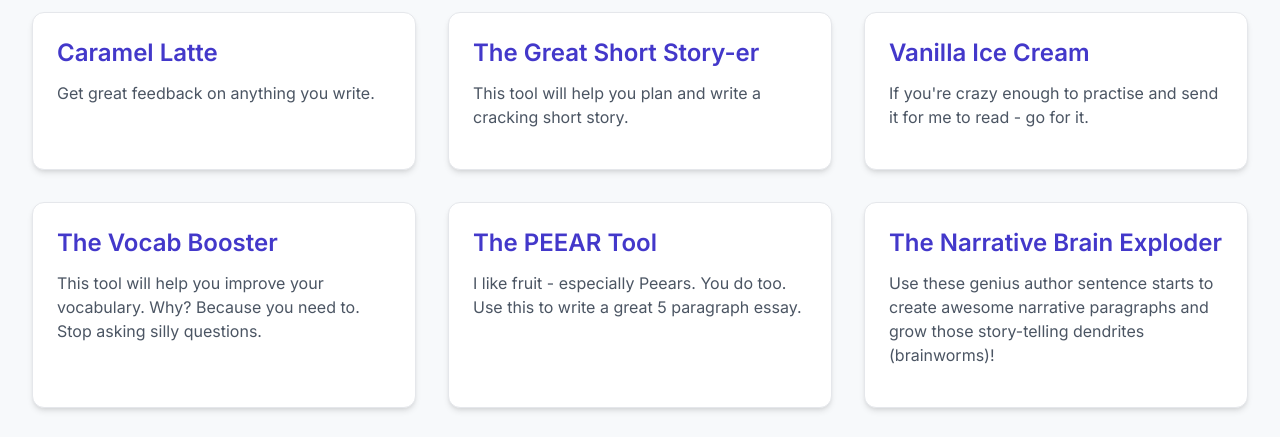
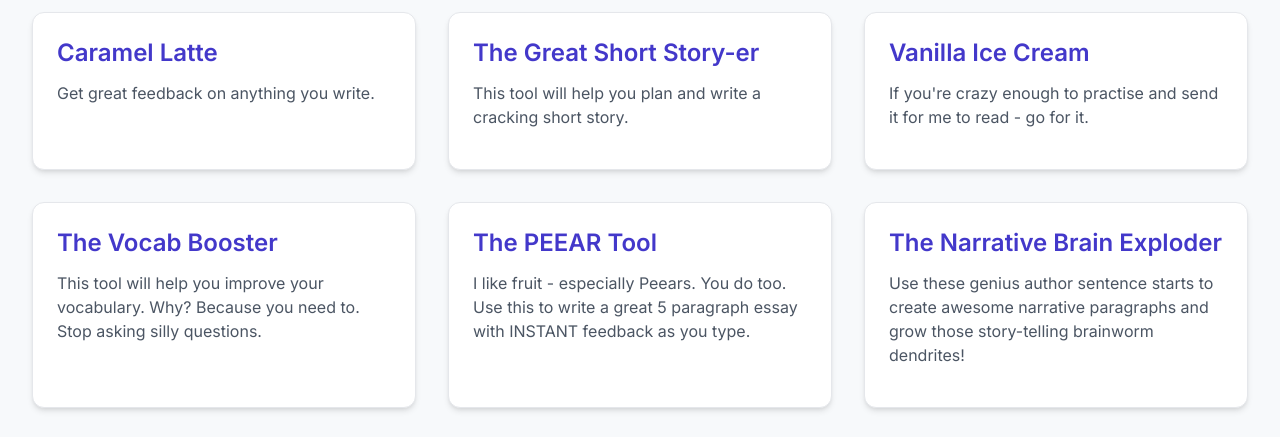
Before and after one commit to planomy/Mr-C-s-Writing-Hub, a plain HTML site: page index.html in a window 1280 px wide. Shown: the part 286-723 px from the top of the page. Drawn offline with nearby package versions, Linux system fonts and the light colour scheme.

Commit message:
Update index.html

```diff
--- a/index.html
+++ b/index.html
@@ -92,7 +92,7 @@
                 <div class="flex flex-col justify-between h-full">
                     <div>
                         <h3 class="text-2xl font-semibold text-indigo-700 mb-3">The PEEAR Tool</h3>
-                        <p class="text-gray-600 mb-4">I like fruit - especially Peears. You do too. Use this to write a great 5 paragraph essay.</p>
+                        <p class="text-gray-600 mb-4">I like fruit - especially Peears. You do too. Use this to write a great 5 paragraph essay with INSTANT feedback as you type.</p>
                     </div>
                     <!-- Removed Tech Stack Tags -->
                 </div>
@@ -103,7 +103,7 @@
                 <div class="flex flex-col justify-between h-full">
                     <div>
                         <h3 class="text-2xl font-semibold text-indigo-700 mb-3">The Narrative Brain Exploder</h3>
-                        <p class="text-gray-600 mb-4">Use these genius author sentence starts to create awesome narrative paragraphs and grow those story-telling dendrites (brainworms)!</p>
+                        <p class="text-gray-600 mb-4">Use these genius author sentence starts to create awesome narrative paragraphs and grow those story-telling brainworm dendrites!</p>
                     </div>
                     <!-- Removed Tech Stack Tags -->
                 </div>
```
